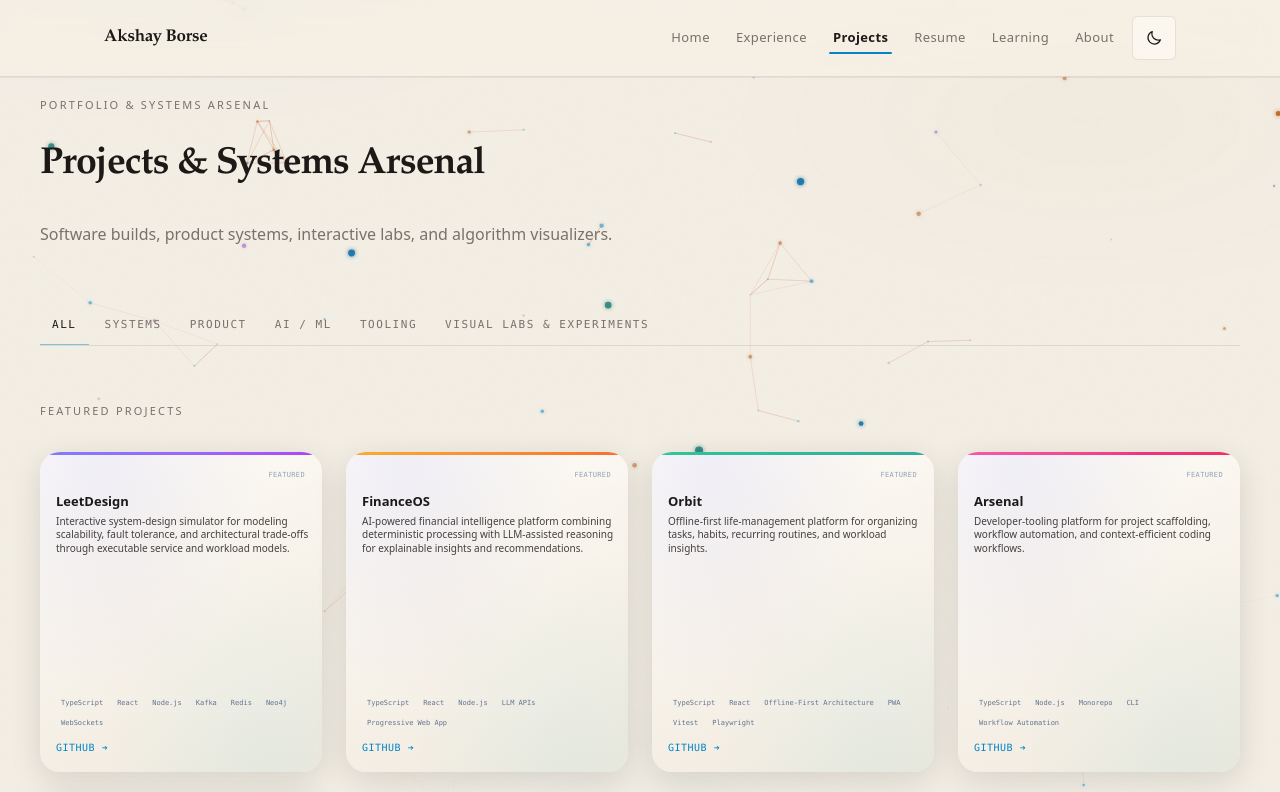
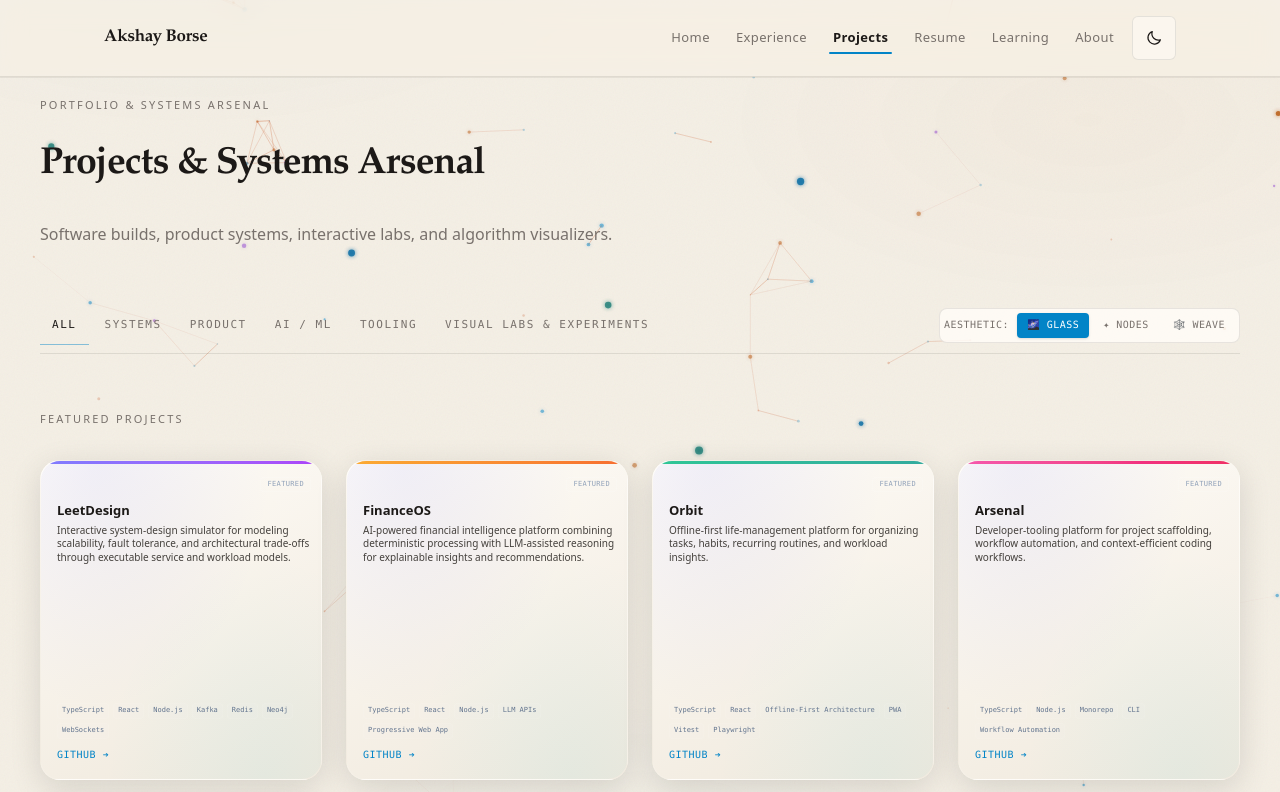
Before and after one commit to amsborse/amsborse.github.io, a React (Vite) app: page /projects in a window 1280 px wide. Shown: the top 792 px of the page. Built offline with nearby package versions, Linux system fonts and the light colour scheme.

Commit message:
Unblock Arsenal lab scrolling, add 3-mode card view switcher on Projects page with portal visual preview on hover

```diff
--- a/src/components/InteractiveCard.tsx
+++ b/src/components/InteractiveCard.tsx
@@ -24,6 +24,7 @@ type ShellProps = {
   className?: string;
   height?: "fixed" | "auto";
   density?: "default" | "quad";
+  viewStyle?: "glass" | "nodes" | "weave";
   children: ReactNode;
 };
 
@@ -55,6 +56,7 @@ export function InteractiveCardShell({
   className = "",
   height = "fixed",
   density = "quad",
+  viewStyle = "glass",
   children,
 }: ShellProps) {
   const cardRef = useRef<HTMLDivElement>(null);
@@ -75,28 +77,42 @@ export function InteractiveCardShell({
         ? "min-h-[320px]"
         : "min-h-[240px]";
 
+  const variantClass =
+    viewStyle === "nodes"
+      ? "backdrop-blur-md bg-black/25 dark:bg-black/45 border-b border-[var(--color-border)] rounded-xl p-2 hover:bg-black/50 border-t-0 border-x-0 shadow-sm"
+      : viewStyle === "weave"
+        ? "bg-[var(--color-surface)]/25 backdrop-blur-md border border-dashed border-[var(--color-border-strong)] rounded-2xl hover:border-[var(--color-accent)] hover:bg-[var(--color-surface)]/60 shadow-lg"
+        : `backdrop-blur-xl bg-white/[0.03] dark:bg-black/30 border border-white/10 ${densityStyles.radius} ${densityStyles.shadow} ${densityStyles.hoverShadow}`;
+
   const card = (
     <div
       ref={cardRef}
       onMouseMove={handleMouseMove}
-      className={`hub-card-enter group relative flex flex-col overflow-hidden transition-all duration-300 ${densityStyles.radius} ${densityStyles.border} ${densityStyles.shadow} ${densityStyles.hoverShadow} ${heightClass} ${disabled ? "cursor-not-allowed" : ""} ${className}`}
+      className={`hub-card-enter group relative flex flex-col overflow-hidden transition-all duration-300 ${variantClass} ${heightClass} ${disabled ? "cursor-not-allowed" : ""} ${className}`}
       style={
         {
           ["--card-index"]: index,
-          background: density === "quad" ? "var(--hub-card-bg-gradient)" : "var(--hub-card-bg)",
+          background:
+            viewStyle === "nodes"
+              ? "transparent"
+              : viewStyle === "weave"
+                ? "var(--color-surface-mid)"
+                : density === "quad"
+                  ? "var(--hub-card-bg-gradient)"
+                  : "var(--hub-card-bg)",
           ["--mouse-x"]: "50%",
           ["--mouse-y"]: "50%",
         } as CSSProperties
       }
     >
-      {density === "quad" ? (
+      {viewStyle === "nodes" ? (
+        <div className="absolute top-3 left-4 h-[2px] w-8 group-hover:w-16 bg-[var(--color-accent)] transition-all duration-500 ease-out" />
+      ) : null}
+      {density === "quad" && viewStyle === "glass" ? (
         <div className="pointer-events-none absolute inset-0 bg-[radial-gradient(ellipse_at_20%_0%,rgba(99,102,241,0.09),transparent_55%),radial-gradient(ellipse_at_80%_100%,rgba(34,211,238,0.06),transparent_50%)]" />
       ) : null}
       <div
         className={`absolute inset-0 pointer-events-none bg-gradient-to-tr from-transparent via-white/[0.01] to-white/[0.04] ${densityStyles.radius}`}
-      />
-      <div
-        className={`absolute top-[1px] left-[1px] right-[1px] h-px bg-gradient-to-r from-transparent via-white/10 to-transparent ${density === "quad" ? "rounded-t-[20px]" : "rounded-t-[22px]"}`}
       />
       <div
         className="absolute inset-0 pointer-events-none opacity-0 group-hover:opacity-100 transition-opacity duration-300"
@@ -342,6 +358,7 @@ export type HubCardProps = {
   clamp?: number;
   ctaLabel?: string;
   density?: "default" | "quad";
+  viewStyle?: "glass" | "nodes" | "weave";
 };
 
 export function ContentInteractiveCard({
@@ -349,12 +366,14 @@ export function ContentInteractiveCard({
   index = 0,
   className = "",
   density = "quad",
+  viewStyle = "glass",
   children,
 }: {
   color?: string;
   index?: number;
   className?: string;
   density?: InteractiveCardDensity;
+  viewStyle?: "glass" | "nodes" | "weave";
   children: ReactNode;
 }) {
   return (
@@ -363,6 +382,7 @@ export function ContentInteractiveCard({
       index={index}
       height="auto"
       density={density}
+      viewStyle={viewStyle}
       className={className}
     >
       <div className="relative z-10 p-5 text-slate-300">{children}</div>
@@ -387,6 +407,7 @@ export const HubInteractiveCard = memo(function HubInteractiveCard({
   clamp = 3,
   ctaLabel,
   density = "quad",
+  viewStyle = "glass",
 }: HubCardProps) {
   const link = path ?? href;
   const disabled = status === "coming-soon" || !link;
@@ -401,6 +422,7 @@ export const HubInteractiveCard = memo(function HubInteractiveCard({
       disabled={disabled}
       height={height}
       density={density}
+      viewStyle={viewStyle}
     >
       <InteractiveCardSplit
         density={density}
--- a/src/components/ProjectCard.tsx
+++ b/src/components/ProjectCard.tsx
@@ -106,7 +106,15 @@ function renderProjectVisual(id: string) {
   }
 }
 
-export function ProjectCard({ project, index = 0 }: { project: Project; index?: number }) {
+export function ProjectCard({
+  project,
+  index = 0,
+  viewStyle = "glass",
+}: {
+  project: Project;
+  index?: number;
+  viewStyle?: "glass" | "nodes" | "weave";
+}) {
   const categoryLabel =
     projectCategories.find((c) => c.id === project.category)?.label ?? project.category;
 
@@ -123,6 +131,7 @@ export function ProjectCard({ project, index = 0 }: { project: Project; index?:
       tags={project.stack}
       index={index}
       clamp={2}
+      viewStyle={viewStyle}
       renderPortalVisual={() => renderProjectVisual(project.id)}
       footer={
         <div className="flex flex-wrap gap-x-4 gap-y-1">
--- a/src/components/arsenal/ArsenalLabShell.tsx
+++ b/src/components/arsenal/ArsenalLabShell.tsx
@@ -26,7 +26,7 @@ export function ArsenalLabShell({
   return (
     <>
       <Seo title={seo.title} description={seo.description} path={seo.path} />
-      <div className="hub-page overflow-hidden pb-32 pt-20">
+      <div className="hub-page overflow-x-hidden pb-32 pt-20">
         <CosmicBackground />
         <div className={`relative z-10 mx-auto px-4 sm:px-6 ${maxWidth}`}>
           <Link
--- a/src/components/arsenal/ArsenalSceneShell.tsx
+++ b/src/components/arsenal/ArsenalSceneShell.tsx
@@ -24,7 +24,7 @@ export function ArsenalSceneShell({
   return (
     <>
       <Seo title={seo.title} description={seo.description} path={seo.path} />
-      <div className="hub-page overflow-hidden pb-20 pt-24">
+      <div className="hub-page overflow-x-hidden pb-20 pt-24">
         <div className="pointer-events-none absolute right-[-10%] top-[-10%] h-[50vw] w-[50vw] rounded-full bg-indigo-900/10 blur-[120px]" />
         <div className="pointer-events-none absolute bottom-[-10%] left-[-10%] h-[50vw] w-[50vw] rounded-full bg-purple-900/10 blur-[120px]" />
 
--- a/src/components/learning/LearningInteractiveCard.tsx
+++ b/src/components/learning/LearningInteractiveCard.tsx
@@ -13,11 +13,18 @@ export type LearningCardTopic = HubCardProps & {
 export function LearningInteractiveCard({
   topic,
   index,
+  viewStyle = "glass",
 }: {
   topic: LearningCardTopic;
   index: number;
+  viewStyle?: "glass" | "nodes" | "weave";
 }) {
   return (
-    <HubInteractiveCard {...topic} index={index} status={topic.status as InteractiveCardStatus} />
+    <HubInteractiveCard
+      {...topic}
+      index={index}
+      viewStyle={viewStyle}
+      status={topic.status as InteractiveCardStatus}
+    />
   );
 }
--- a/src/pages/Projects.tsx
+++ b/src/pages/Projects.tsx
@@ -7,8 +7,11 @@ import { Seo } from "@/components/Seo";
 import { projectCategories, projects, type ProjectCategory } from "@/data";
 import { ARSENAL_HUB_SECTIONS } from "@/data/arsenalTopics";
 
+export type CardViewStyle = "glass" | "nodes" | "weave";
+
 export default function ProjectsPage() {
   const [filter, setFilter] = useState<ProjectCategory | "labs" | "all">("all");
+  const [viewStyle, setViewStyle] = useState<CardViewStyle>("glass");
 
   const showProjects = filter !== "labs";
   const showLabs = filter === "all" || filter === "labs";
@@ -24,7 +27,7 @@ export default function ProjectsPage() {
   return (
     <>
       <Seo
-        title="Projects & Arsenal"
+        title="Projects & Systems Arsenal"
         description="Engineering projects, architecture builds, distributed systems tools, and interactive visual labs by Akshay Borse."
         path="/projects"
       />
@@ -36,7 +39,9 @@ export default function ProjectsPage() {
           subtitle="Software builds, product systems, interactive labs, and algorithm visualizers."
         />
 
-        <div className="mt-10 flex flex-wrap gap-x-1 gap-y-2 border-b border-[var(--color-border)]">
+        {/* Category Filters & View Style Switcher Bar */}
+        <div className="mt-10 flex flex-col gap-4 border-b border-[var(--color-border)] pb-2 sm:flex-row sm:items-center sm:justify-between">
+          <div className="flex flex-wrap gap-x-1 gap-y-2">
             <button
               type="button"
               onClick={() => setFilter("all")}
@@ -75,6 +80,50 @@ export default function ProjectsPage() {
             </button>
           </div>
 
+          {/* Aesthetic Card View Switcher */}
+          <div className="flex items-center gap-1 self-start rounded-lg border border-[var(--color-border)] bg-[var(--color-surface)] p-1 sm:self-auto">
+            <span className="mr-1 hidden font-mono text-[10px] uppercase tracking-wider text-[var(--color-ink-muted)] lg:inline">
+              Aesthetic:
+            </span>
+            <button
+              type="button"
+              onClick={() => setViewStyle("glass")}
+              title="Sheer Glass — Floating optical glass panels"
+              className={`rounded px-2.5 py-1 font-mono text-[10px] uppercase tracking-wider transition-all ${
+                viewStyle === "glass"
+                  ? "bg-[var(--color-accent)] text-white shadow-sm"
+                  : "text-[var(--color-ink-muted)] hover:text-[var(--color-ink)]"
+              }`}
+            >
+              🌌 Glass
+            </button>
+            <button
+              type="button"
+              onClick={() => setViewStyle("nodes")}
+              title="Constellation Nodes — Minimal frameless editorial layout"
+              className={`rounded px-2.5 py-1 font-mono text-[10px] uppercase tracking-wider transition-all ${
+                viewStyle === "nodes"
+                  ? "bg-[var(--color-accent)] text-white shadow-sm"
+                  : "text-[var(--color-ink-muted)] hover:text-[var(--color-ink)]"
+              }`}
+            >
+              ✦ Nodes
+            </button>
+            <button
+              type="button"
+              onClick={() => setViewStyle("weave")}
+              title="Dotted Weave — Astronomical map grid with fine dashed borders"
+              className={`rounded px-2.5 py-1 font-mono text-[10px] uppercase tracking-wider transition-all ${
+                viewStyle === "weave"
+                  ? "bg-[var(--color-accent)] text-white shadow-sm"
+                  : "text-[var(--color-ink-muted)] hover:text-[var(--color-ink)]"
+              }`}
+            >
+              🕸️ Weave
+            </button>
+          </div>
+        </div>
+
         {showProjects ? (
           <>
             <h3 className="section-label mt-14">Featured Projects</h3>
@@ -85,7 +134,7 @@ export default function ProjectsPage() {
             ) : (
               <div className={`mt-8 ${HUB_CARD_GRID}`}>
                 {featured.map((p, index) => (
-                  <ProjectCard key={p.id} project={p} index={index} />
+                  <ProjectCard key={p.id} project={p} index={index} viewStyle={viewStyle} />
                 ))}
               </div>
             )}
@@ -100,7 +149,12 @@ export default function ProjectsPage() {
             </p>
             <div className={`mt-8 ${HUB_CARD_GRID}`}>
               {ARSENAL_HUB_SECTIONS.map((topic, index) => (
-                <LearningInteractiveCard key={topic.id} topic={topic} index={index} />
+                <LearningInteractiveCard
+                  key={topic.id}
+                  topic={topic}
+                  index={index}
+                  viewStyle={viewStyle}
+                />
               ))}
             </div>
           </div>
@@ -111,7 +165,7 @@ export default function ProjectsPage() {
             <h3 className="section-label mt-20">Other Engineering Builds</h3>
             <div className={`mt-8 ${HUB_CARD_GRID}`}>
               {other.map((p, index) => (
-                <ProjectCard key={p.id} project={p} index={index} />
+                <ProjectCard key={p.id} project={p} index={index} viewStyle={viewStyle} />
               ))}
             </div>
           </>
```
Also changed, not shown: .agent-memory/index.json, .agent-memory/visual-baselines/tempcard1785644747837__default__desktop__tmp-visual.json (added), .agent-memory/visual-baselines/tempcard1785644815788__default__desktop__tmp-visual.json (added), .agent-memory/visual-baselines/tempcard1785645241330__default__desktop__tmp-visual.json (added). Lines whose indentation alone changed are shown as unchanged.
